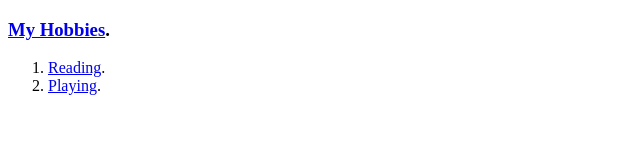
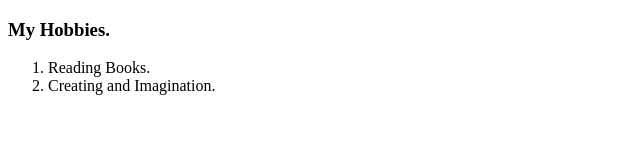
Before and after one commit to pantalidis/CV, a plain HTML site: page hobbies.html in a window 1280 px wide. Shown: the whole page, without its empty margins (0-640 px from the left). Drawn offline with Linux system fonts and the light colour scheme.

Commit message:
Add files via upload

```diff
--- a/hobbies.html
+++ b/hobbies.html
@@ -5,10 +5,10 @@
     <title>My Hobbies</title>
   </head>
   <body>
-    <h3><a href="https://ichef.bbci.co.uk/news/1024/media/images/64690000/jpg/_64690395_64690393.jpg">My Hobbies</a>.</h3>
+    <h3>My Hobbies</a>.</h3>
     <ol>
-      <li><a href="https://www.oberlo.com/media/1612639204-image3.jpg">Reading</a>.</li>
-      <li><a href="https://thumbs.dreamstime.com/z/boy-girl-plaing-volleyball-children-illustration-vector-64774183.jpg">Playing</a>.</li>
+      <li>Reading Books.</li>
+      <li>Creating and Imagination.</li>
     </ol>
   </body>
 </html>
```
